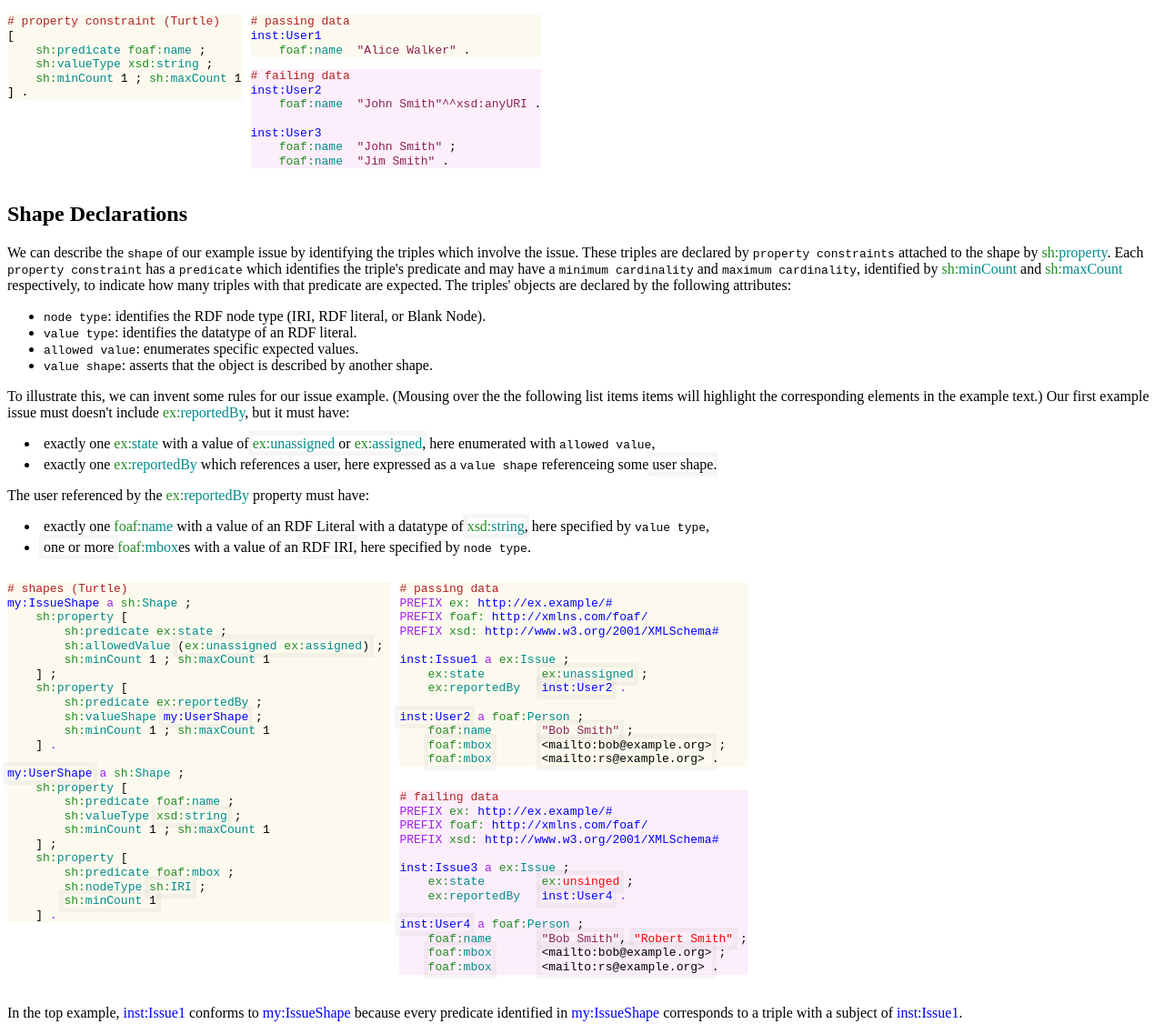
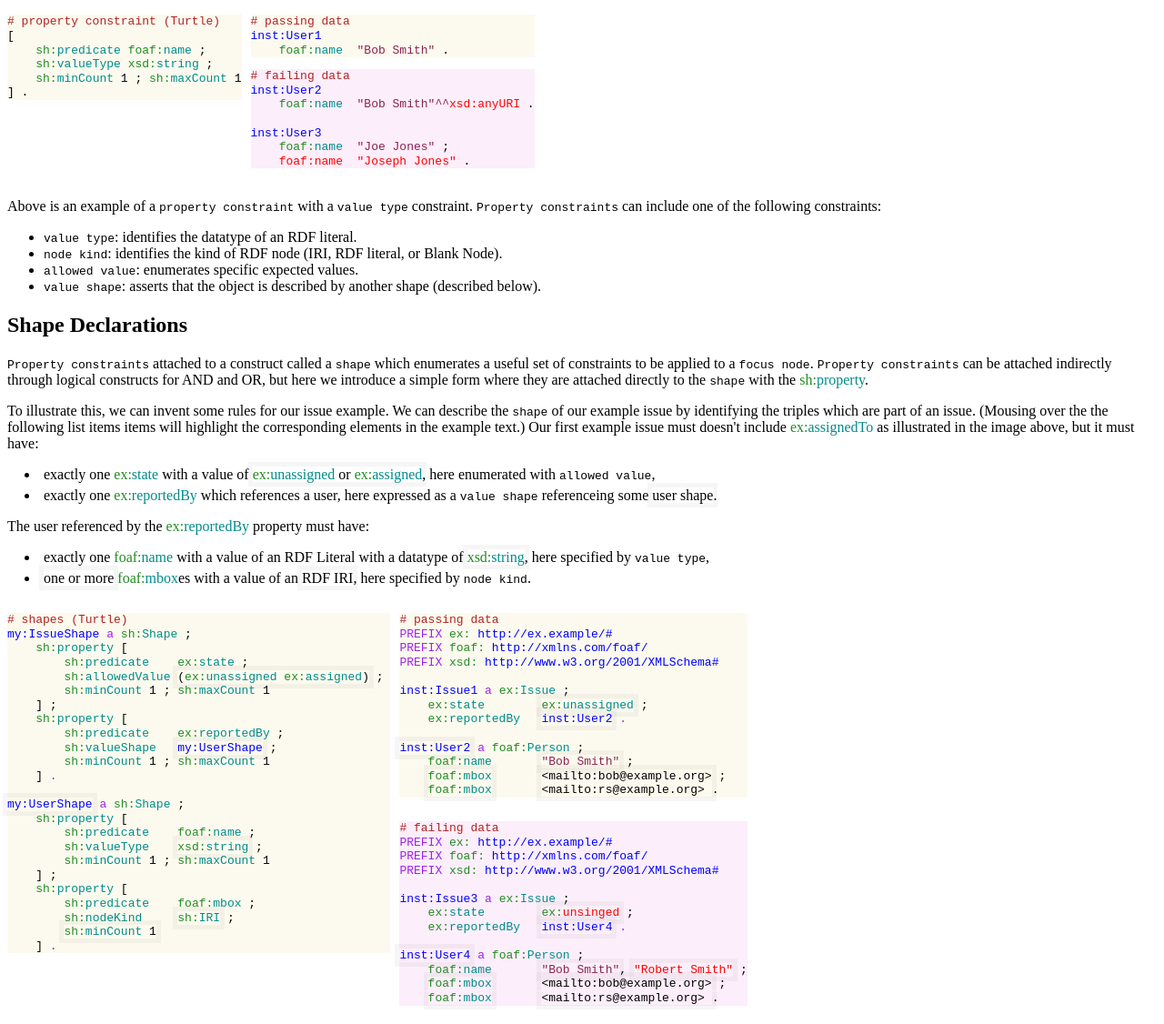
Before and after one commit to w3c/data-shapes, a plain HTML site: page data-shapes-primer/index.html in a window 1280 px wide. Shown: the part 1380-2506 px from the top of the page at 91% size. Drawn offline with nearby package versions, Linux system fonts and the light colour scheme.

Commit message:
~ up to date with current vocab

```diff
--- a/data-shapes-primer/index.html
+++ b/data-shapes-primer/index.html
@@ -1427,40 +1427,43 @@ function prepareHighlight (highlightables, onClass, offClass, slide) {
           <div style="float:left;">
     	  	<pre class="instance turtle"><span class="comment"># passing data</span>
 <span class="function-name">inst:User1</span>
-    <span class="name lowlight1 top bot"><span class="type">foaf:</span><span class="constant">name</span>  <span class="string top bot">"Alice Walker"</span></span> .</pre>
+    <span class="name lowlight1 top bot"><span class="type">foaf:</span><span class="constant">name</span>  <span class="string top bot">"Bob Smith"</span></span> .</pre>
 
           <pre class="instance turtle fail"><span class="comment"># failing data</span>
 <span class="function-name">inst:User2</span>
-    <span class="gname lowlight1 top bot"><span class="type">foaf:</span><span class="constant">name</span>  <span class="string top bot">"John Smith"^^xsd:anyURI</span></span> .
+    <span class="gname lowlight1 top bot"><span class="type">foaf:</span><span class="constant">name</span>  <span class="string top bot">"Bob Smith"^^<span class="errorSite">xsd:anyURI</span></span></span> .
 
 <span class="function-name">inst:User3</span>
-    <span class="gname lowlight1 top bot"><span class="type">foaf:</span><span class="constant">name</span>  <span class="string top bot">"John Smith"</span></span> ;
-    <span class="gname lowlight1 top bot"><span class="type">foaf:</span><span class="constant">name</span>  <span class="string top bot">"Jim Smith"</span></span> .</pre>
+    <span class="gname lowlight1 top bot"><span class="type">foaf:</span><span class="constant">name</span>  <span class="string top bot">"Joe Jones"</span></span> ;
+    <span class="errorSite">foaf:name  "Joseph Jones"</span> .</pre>
           </div>
 
           <div style="clear:both;"></div>
       </div>
+        <p>
+          Above is an example of a <code>property constraint</code> with a <code>value type</code> constraint.
+          <code>Property constraints</code> can include one of the following constraints:
+        </p>
+        <ul>
+          <li><code>value type</code>: identifies the datatype of an RDF literal.</li>
+          <li><code>node kind</code>: identifies the kind of RDF node (IRI, RDF literal, or Blank Node).</li>
+          <li><code>allowed value</code>: enumerates specific expected values.</li>
+          <li><code>value shape</code>: asserts that the object is described by another shape (described below).</li>
+        </ul>
       </section>
 
     	<section id="shapes">
     		<h2>Shape Declarations</h2>
         <div class="namespace">
         <p>
-          We can describe the <code>shape</code> of our example issue by identifying the triples which involve the issue.
-          These triples are declared by <code>property constraints</code> attached to the shape by <span class="type">sh:</span><span class="constant">property</span>.
-          Each <code>property constraint</code> has a <code>predicate</code> which identifies the triple's predicate and may have a <code>minimum cardinality</code> and <code>maximum cardinality</code>, identified by <span class="type">sh:</span><span class="constant">minCount</span> and <span class="type">sh:</span><span class="constant">maxCount</span> respectively, to indicate how many triples with that predicate are expected.
-          The triples' objects are declared by the following attributes:
+          <code>Property constraints</code> attached to a construct called a <code>shape</code> which enumerates a useful set of constraints to be applied to a <code>focus node</code>.
+          <code>Property constraints</code> can be attached indirectly through logical constructs for AND and OR, but here we introduce a simple form where they are attached directly to the <code>shape</code> with the <span class="type">sh:</span><span class="constant">property</span>.
         </p>
-        <ul>
-          <li><code>node type</code>: identifies the RDF node type (IRI, RDF literal, or Blank Node).</li>
-          <li><code>value type</code>: identifies the datatype of an RDF literal.</li>
-          <li><code>allowed value</code>: enumerates specific expected values.</li>
-          <li><code>value shape</code>: asserts that the object is described by another shape.</li>
-        </ul>
     		<p>
     		  To illustrate this, we can invent some rules for our issue example.
+          We can describe the <code>shape</code> of our example issue by identifying the triples which are part of an issue.
           (Mousing over the the following list items items will highlight the corresponding elements in the example text.)
-          Our first example issue must doesn't include <span class="type">ex:</span><span class="constant">reportedBy</span>, but it must have:
+          Our first example issue must doesn't include <span class="type">ex:</span><span class="constant">assignedTo</span> as illustrated in the image above, but it must have:
     		</p>
 
       <ul>
@@ -1474,7 +1477,7 @@ function prepareHighlight (highlightables, onClass, offClass, slide) {
 
       <ul>
         <li class="name lowlight1 top bot">exactly one <span id="name"><span class="type">foaf:</span><span class="constant">name</span></span> with a value of an RDF Literal with a datatype of <span class="string lowlight2 top bot"><span class="type">xsd:</span><span class="constant">string</span></span>, here specified by <code>value type</code>,</li>
-        <li class="mbox lowlight1 top bot"><span class="oneOrMore lowlight2 top bot" id="oneOrMore">one or more</span> <span id="mbox"><span class="type">foaf:</span><span class="constant">mbox</span>es</span> with a value of an <span class="IRI lowlight2 top bot" id="IRI">RDF IRI</span>, here specified by <code>node type</code>.</li>
+        <li class="mbox lowlight1 top bot"><span class="oneOrMore lowlight2 top bot" id="oneOrMore">one or more</span> <span id="mbox"><span class="type">foaf:</span><span class="constant">mbox</span>es</span> with a value of an <span class="IRI lowlight2 top bot" id="IRI">RDF IRI</span>, here specified by <code>node kind</code>.</li>
       </ul>
 
         <div class="example wrapper">
@@ -1482,26 +1485,26 @@ function prepareHighlight (highlightables, onClass, offClass, slide) {
     		  <pre class="schema turtle" style="float:left;"><span class="comment"># shapes (Turtle)</span>
 <span class="function-name">my:IssueShape</span> <span class="keyword">a</span> <span class="type">sh:</span><span class="constant">Shape</span> ;
     <span class="state      lowlight1 top"><span class="type">sh:</span><span class="constant">property</span> [                                     </span>
-    <span class="state      lowlight1    ">    <span class="type">sh:</span><span class="constant">predicate</span> <span class="type">ex:</span><span class="constant">state</span> ;                       </span>
+    <span class="state      lowlight1    ">    <span class="type">sh:</span><span class="constant">predicate</span>    <span class="type">ex:</span><span class="constant">state</span> ;                    </span>
 <div class="enumChoice collection">    <span class="state      lowlight1    ">    <span class="type">sh:</span><span class="constant">allowedValue</span> <span class="stateValue lowlight2 top bot">(<span class="type">ex:</span><span class="constant">unassigned</span> <span class="type">ex:</span><span class="constant">assigned</span>)</span> ; </span>
 </div><div class="enumChoice objectlist">    <span class="state      lowlight1    ">    <span class="type">sh:</span><span class="constant">allowedValue</span> <span class="stateValue lowlight2 top bot"><span class="type">ex:</span><span class="constant">unassigned</span> , <span class="type">ex:</span><span class="constant">assigned</span></span> ; </span>
 </div>    <span class="state      lowlight1    ">    <span class="type">sh:</span><span class="constant">minCount</span> 1 ; <span class="type">sh:</span><span class="constant">maxCount</span> 1                 </span>
     <span class="state      lowlight1 bot">] ;                                               </span>
     <span class="reportedBy lowlight1 top"><span class="type">sh:</span><span class="constant">property</span> [                                     </span>
-    <span class="reportedBy lowlight1    ">    <span class="type">sh:</span><span class="constant">predicate</span> <span class="type">ex:</span><span class="constant">reportedBy</span> ;                  </span>
-    <span class="reportedBy lowlight1    ">    <span class="type">sh:</span><span class="constant">valueShape</span> <span class="user lowlight2 top bot"><span class="function-name">my:UserShape</span></span> ;                  </span>
+    <span class="reportedBy lowlight1    ">    <span class="type">sh:</span><span class="constant">predicate</span>    <span class="type">ex:</span><span class="constant">reportedBy</span> ;               </span>
+    <span class="reportedBy lowlight1    ">    <span class="type">sh:</span><span class="constant">valueShape</span>   <span class="user lowlight2 top bot"><span class="function-name">my:UserShape</span></span> ;                </span>
     <span class="reportedBy lowlight1    ">    <span class="type">sh:</span><span class="constant">minCount</span> 1 ; <span class="type">sh:</span><span class="constant">maxCount</span> 1                 </span>
     <span class="reportedBy lowlight1 bot">] <span class="keyword">.</span>                                               </span>
 
 <span class="user lowlight2 top bot"><span class="function-name">my:UserShape</span></span> <span class="keyword">a</span> <span class="type">sh:</span><span class="constant">Shape</span> ;
     <span class="name       lowlight1 top"><span class="type">sh:</span><span class="constant">property</span> [                                     </span>
-    <span class="name       lowlight1    ">    <span class="type">sh:</span><span class="constant">predicate</span> <span class="type">foaf:</span><span class="constant">name</span> ;                      </span>
-    <span class="name       lowlight1    ">    <span class="type">sh:</span><span class="constant">valueType</span> <span class="string lowlight2 top bot"><span class="type">xsd:</span><span class="constant">string</span></span> ;                     </span>
+    <span class="name       lowlight1    ">    <span class="type">sh:</span><span class="constant">predicate</span>    <span class="type">foaf:</span><span class="constant">name</span> ;                   </span>
+    <span class="name       lowlight1    ">    <span class="type">sh:</span><span class="constant">valueType</span>    <span class="string lowlight2 top bot"><span class="type">xsd:</span><span class="constant">string</span></span> ;                  </span>
     <span class="name       lowlight1    ">    <span class="type">sh:</span><span class="constant">minCount</span> 1 ; <span class="type">sh:</span><span class="constant">maxCount</span> 1                 </span>
     <span class="name       lowlight1 bot">] ;                                               </span>
     <span class="mbox       lowlight1 top"><span class="type">sh:</span><span class="constant">property</span> [                                     </span>
-    <span class="mbox       lowlight1    ">    <span class="type">sh:</span><span class="constant">predicate</span> <span class="type">foaf:</span><span class="constant">mbox</span> ;                      </span>
-    <span class="mbox       lowlight1    ">    <span class="type">sh:</span><span class="constant">nodeType</span> <span class="IRI lowlight2 top bot"><span class="type">sh:</span><span class="constant">IRI</span></span> ;                          </span>
+    <span class="mbox       lowlight1    ">    <span class="type">sh:</span><span class="constant">predicate</span>    <span class="type">foaf:</span><span class="constant">mbox</span> ;                   </span>
+    <span class="mbox       lowlight1    ">    <span class="type">sh:</span><span class="constant">nodeKind</span>     <span class="IRI lowlight2 top bot"><span class="type">sh:</span><span class="constant">IRI</span></span> ;                      </span>
     <span class="mbox       lowlight1    ">    <span class="oneOrMore lowlight2 top bot"><span class="type">sh:</span><span class="constant">minCount</span> 1</span>                                 </span>
     <span class="mbox       lowlight1 bot">] <span class="keyword">.                                               </span></span></pre>
 
@@ -1566,7 +1569,7 @@ function prepareHighlight (highlightables, onClass, offClass, slide) {
         <span class="mbox       lowlight1    ">  "sh:predicate": {            </span>
         <span class="mbox       lowlight1    ">    "@id": "foaf:mbox"         </span>
         <span class="mbox       lowlight1    ">  },                           </span>
-        <span class="mbox       lowlight1    ">  "sh:nodeType": {             </span>
+        <span class="mbox       lowlight1    ">  "sh:nodeKind": {             </span>
         <span class="mbox       lowlight1    ">    <span class="IRI lowlight2 top bot">"@id": "sh:IRI"</span>            </span>
         <span class="mbox       lowlight1    ">  },                           </span>
         <span class="mbox       lowlight1    ">  "sh:minCount": 1             </span>
@@ -2013,7 +2016,7 @@ prepareHighlight(['state', 'reportedBy', 'name', 'mbox'], "highlight1", "lowligh
     ] ;
     <span class="mbox       lowlight1 top"><span class="type">sh:</span><span class="constant">property</span> [                                </span>
     <span class="mbox       lowlight1    ">    <span class="type">sh:</span><span class="constant">predicate</span> <span class="type">foaf:</span><span class="constant">mbox</span> ;                 </span>
-    <span class="mbox       lowlight1    ">    <span class="type">sh:</span><span class="constant">nodeType</span> <span class="type">sh:</span><span class="constant">IRI</span> ;                     </span>
+    <span class="mbox       lowlight1    ">    <span class="type">sh:</span><span class="constant">nodeKind</span> <span class="type">sh:</span><span class="constant">IRI</span> ;                     </span>
     <span class="mbox       lowlight1    ">    <span class="type">sh:</span><span class="constant">minCount</span> 1                            </span>
     <span class="mbox       lowlight1 bot">] <span class="keyword">.                                          </span></span></pre>
 
@@ -2064,7 +2067,7 @@ prepareHighlight(['state', 'reportedBy', 'name', 'mbox'], "highlight1", "lowligh
       <span class="mbox       lowlight1    ">  "<span class="type">sh:</span><span class="constant">predicate</span>": {               </span>
       <span class="mbox       lowlight1    ">    "@id": "<span class="type">foaf:</span><span class="constant">mbox</span>"            </span>
       <span class="mbox       lowlight1    ">  },                              </span>
-      <span class="mbox       lowlight1    ">  "<span class="type">sh:</span><span class="constant">nodeType</span>": {                </span>
+      <span class="mbox       lowlight1    ">  "<span class="type">sh:</span><span class="constant">nodeKind</span>": {                </span>
       <span class="mbox       lowlight1    ">    "@id": "<span class="type">sh:</span><span class="constant">IRI</span>"               </span>
       <span class="mbox       lowlight1    ">  },                              </span>
       <span class="mbox       lowlight1    ">  "<span class="type">sh:</span><span class="constant">minCount</span>": 1                </span>
@@ -2254,7 +2257,7 @@ prepareHighlight(['name999'], "highlight1", "lowlight1");
     <span class="name       lowlight1 bot">] ;                                                 </span>
     <span class="mbox       lowlight1 top"><span class="type">sh:</span><span class="constant">property</span> [                                     </span>
     <span class="mbox       lowlight1    ">    <span class="type">sh:</span><span class="constant">predicate</span> <span class="type">foaf:</span><span class="constant">mbox</span> ;                      </span>
-    <span class="mbox       lowlight1    ">    <span class="type">sh:</span><span class="constant">nodeType</span> <span class="type">sh:</span><span class="constant">IRI</span> ;                        </span>
+    <span class="mbox       lowlight1    ">    <span class="type">sh:</span><span class="constant">nodeKind</span> <span class="type">sh:</span><span class="constant">IRI</span> ;                        </span>
     <span class="mbox       lowlight1    ">    <span class="type">sh:</span><span class="constant">minCount</span> 1                                 </span>
     <span class="mbox       lowlight1 bot">] <span class="keyword">.                                                 </span></span></pre>
 
@@ -2313,7 +2316,7 @@ prepareHighlight(['name999'], "highlight1", "lowlight1");
         <span class="mbox       lowlight1    ">  "sh:predicate": {            </span>
         <span class="mbox       lowlight1    ">    "@id": "foaf:mbox"         </span>
         <span class="mbox       lowlight1    ">  },                           </span>
-        <span class="mbox       lowlight1    ">  "sh:nodeType": {             </span>
+        <span class="mbox       lowlight1    ">  "sh:nodeKind": {             </span>
         <span class="mbox       lowlight1    ">    "@id": "sh:IRI"            </span>
         <span class="mbox       lowlight1    ">  },                           </span>
         <span class="mbox       lowlight1    ">  "sh:minCount": 1             </span>
```
